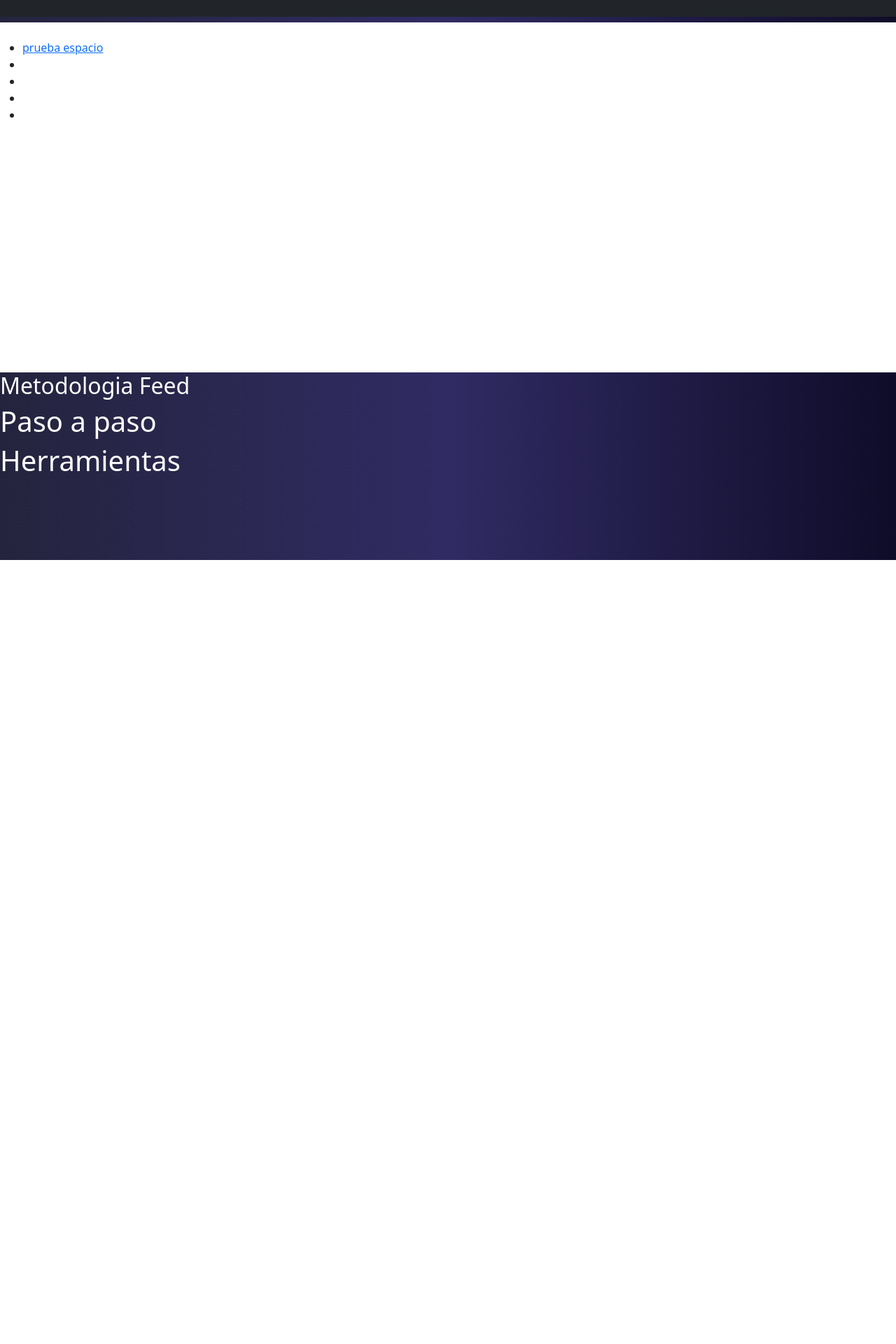
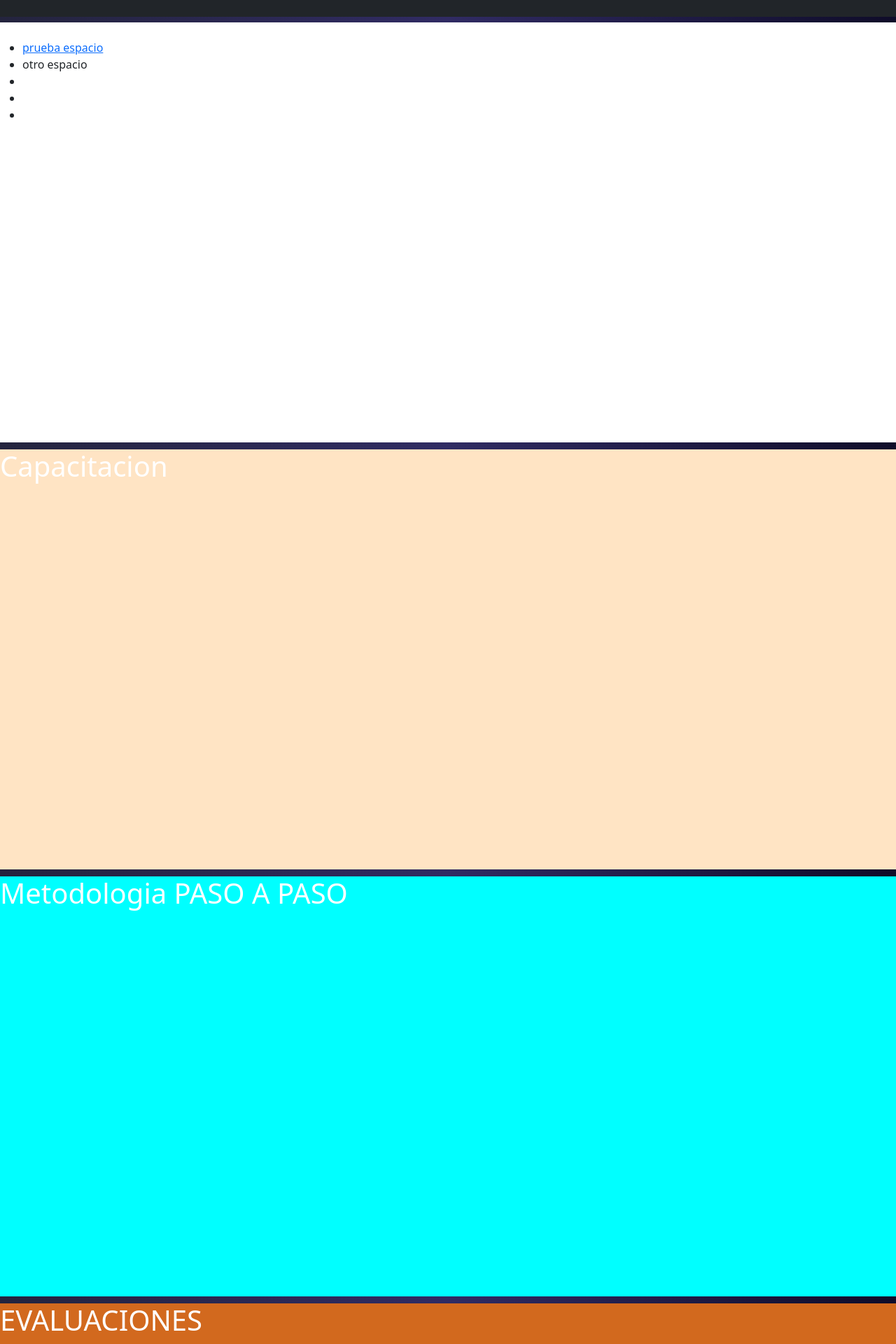
Before and after one commit to davld-R/proyectoMT, a Django app: template proyecto5/azul/templates/azul/feed.html in a window 1280 px wide. Shown: the top 1920 px of the page at 70% size. Before the commit the page ends 800 px from the top, so only its background shows below. Run offline with Django 3.2, Linux system fonts and the light colour scheme; the template is opened without the code that fills it, so the values that code supplies are empty.

Commit message:
commit feed.html

```diff
--- a/proyecto5/azul/static/css/style1.css
+++ b/proyecto5/azul/static/css/style1.css
@@ -1,9 +1,31 @@
 .container__header{
   background-color: white;
   width: 100%;
-  height: 500px;
+  height: 600px;
+  margin-bottom: 10px;
+}
+.containerCapacitacion{
+background-color: bisque;
+height: 600px;
+margin-bottom: 10px;
+}
+.containerMetodologia{
+  background-color: aqua;
+  height: 600px;
+  margin-bottom: 10px;
+}
+.containerPaso{
+  background-color: chocolate;
+  height: 600px;
+  margin-bottom: 10px;
+}
+.containerHerramienta{
+  background-color: blueviolet;
+  height: 600px;
+  margin-bottom: 10px;
 }
 
+/* CODIGO SUPERIOR ESTILOS feed.html Freyder*/
 .cuerpo {
   background: #0f0c29; /* fallback for old browsers */
   background: -webkit-linear-gradient(
@@ -19,7 +41,6 @@
     #0f0c29
   );
 }
-
 
 .estilo1 {
   color: #ffffff;
--- a/proyecto5/azul/templates/azul/feed.html
+++ b/proyecto5/azul/templates/azul/feed.html
@@ -11,7 +11,7 @@
       <nav>
         <ul>
           <li><a href="#">prueba espacio</a></li>
-          <li><a href="#"></a></li>
+          <li><a href="#"></a>otro espacio</li>
           <li><a href="#"></a></li>
           <li><a href="#"></a></li>
           <li><a href="#"></a></li>
@@ -20,11 +20,16 @@
     </div>
   </div>
 </header>
-<div class="">
-  <div>
-    <h2 class="estilo1">Metodologia Feed</h2>
-  </div>
-  <h1 class="estilo1">Paso a paso</h1>
+<div class="containerCapacitacion">
+  <h1 class="estilo1">Capacitacion</h1>
+</div>
+<div class="containerMetodologia">
+  <h1 class="estilo1">Metodologia PASO A PASO</h1>
+</div>
+<div class="containerPaso">
+  <h1 class="estilo1">EVALUACIONES</h1>
+</div>
+<div class="containerHerramienta">
   <h1 class="estilo1">Herramientas</h1>
 </div>
 
```
